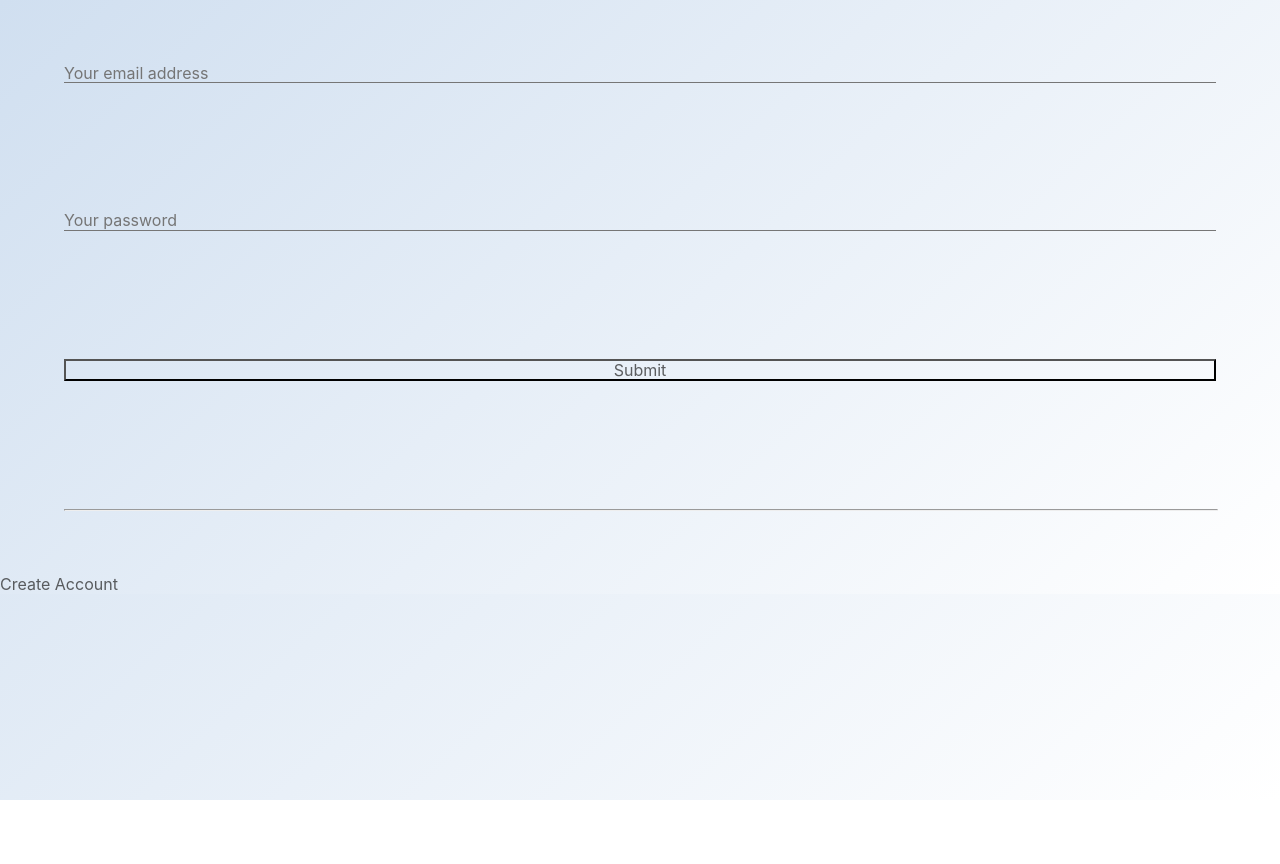
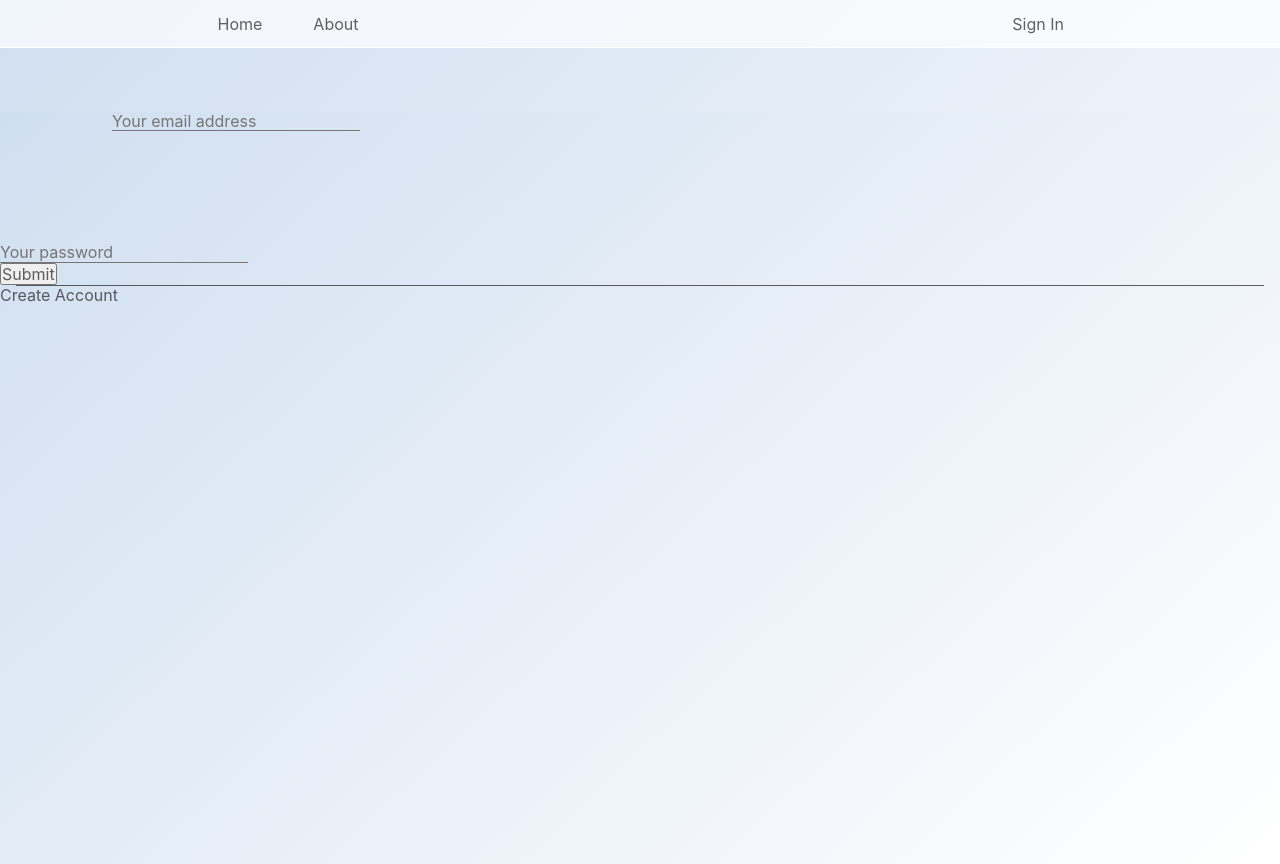
Before and after one commit to Trond-Hauge/DAT191, a Next.js app: page /user/login in a window 1280 px wide. Before the commit the page ends 800 px from the top, so only its background shows below. Built offline with nearby package versions, Linux system fonts and the light colour scheme.

Commit message:
UI tweaks and additions

```diff
--- a/components/header.tsx
+++ b/components/header.tsx
@@ -71,7 +71,10 @@ function SignIn(isCookie) {
         <a className="dropdown-button" onClick={() => setOpen(!open)}>Account</a>
         {open &&
           <div className="dropdown-content">
-            <p>Akka bakka!</p>
+            <a>Account Settings</a>
+            <a>Your Publications</a>
+            <a>Meetings</a>
+            <hr/>
             <a onClick={logout}>Log out</a>
           </div>
         }
@@ -97,10 +100,10 @@ function SignIn(isCookie) {
               placeholder="Your password"
               ref={passRef}
             />
-            <button className="submit-button" onClick={handleForm}>
+            <a onClick={handleForm} type="button">
               Submit
-            </button>
-            <hr />
+            </a>
+            <hr/>
             <Link href="/register">
               <a>Create Account</a>
             </Link>
--- a/pages/user/login.tsx
+++ b/pages/user/login.tsx
@@ -2,8 +2,10 @@
 
 import Link from "next/link";
 import { useRef, useState } from "react";
+import Header from "../../components/header";
 
-export default function Login() {
+
+export default function Login({isCookie}) {
   const emailRef = useRef<HTMLInputElement>(null);
   const passRef = useRef<HTMLInputElement>(null);
   const [message, setMessage] = useState<any>(null);
@@ -26,9 +28,10 @@ export default function Login() {
   }
 
   return (
-    <div className="container">
-      <div className="sign-in-form">
-        <div>
+    <>
+      {Header(isCookie)}
+      <main>
+        <div className="main-content">
           <input
             type="email"
             name="email"
@@ -51,7 +54,14 @@ export default function Login() {
         <Link href="/register">
           <a>Create Account</a>
         </Link>
-      </div>
-    </div>
+      </main>
+    </>
   );
 }
+
+export async function getServerSideProps(appContext) {
+  const cookie = appContext.req?.headers.cookie;
+
+  const isCookie = cookie ? true : false;
+  return { props: { isCookie } };
+}
--- a/styles/globals.css
+++ b/styles/globals.css
@@ -1,7 +1,10 @@
 :root {
   --dark: rgba(30, 30, 30, 0.7);
+  --dark-select: rgba(50, 50, 50, 0.7);
   --light: rgba(255, 255, 255, 0.9);
+  --light-select: rgba(230, 230, 230, 0.9);
   --glass: rgba(255, 255, 255, 0.5);
+  --glass-select: rgba(230, 230, 230, 0.5);
   --bgGradient: linear-gradient(-43deg, #ffffff, #d0dff0);
   --nav-height: 3rem;
 }
@@ -23,6 +26,14 @@ body, #__next {
   text-decoration: none;
 }
 
+hr {
+  display: block;
+  height: 1px;
+  border: 0;
+  margin: 1rem 0;
+  padding: 0;
+}
+
 a:hover{
   color: white;
 }
@@ -37,6 +48,10 @@ input {
 main {
   margin-top: var(--nav-height);
   min-height: calc(100vh - var(--nav-height));
+}
+
+.main-content {
+  margin: 7rem;
 }
 
 .home-container-flex {
--- a/styles/library.css
+++ b/styles/library.css
@@ -1,7 +1,7 @@
 :root {
   --side-bar-width: 15rem;
   --card-width: 15rem;
-    --card-height: calc(var(--card-width) * 1.5)
+  --card-height: calc(var(--card-width) * 1.5);
 }
 
 /* W3 for more - especially layering, and think about scalability for mobile: https://www.w3schools.com/howto/howto_css_fixed_sidebar.asp */
@@ -13,6 +13,10 @@
   padding: 1rem;
   background-color: var(--glass);
   color: var(--dark);
+}
+
+.side-menu-container input {
+  margin: 1rem 1rem 1rem 1rem;
 }
 
 .card-space {
@@ -32,10 +36,10 @@
   height: var(--card-height);
   background-color: var(--glass);
   padding: 1rem;
-    border-radius: .2rem;
+  border-radius: 0.2rem;
   text-align: center;
 }
 
 .file-card:hover {
-    box-shadow: inset 0 0 2rem 2rem var(--light);
+  box-shadow: inset 0 0 4rem 4rem var(--light);
 }
--- a/styles/navigation.css
+++ b/styles/navigation.css
@@ -16,19 +16,29 @@
   flex-flow: row nowrap;
   justify-content: space-around;
   align-items: center;
+  overflow: hidden;
 }
 
-.navbar button,
-a {
+.navbar a {
+  cursor: pointer;
+  padding: calc(var(--nav-height)/2);
   height: 100%;
+  vertical-align: middle;
 }
 
-.submit-button,
-.sign-in-form input,
+.navbar a:hover {
+  background-color: var(--light-select);
+}
+
+.sign-in-form input {
+  color: var(--dark);
+  margin: 2rem 1rem 0rem 1rem;
+  background: transparent;
+}
+
 hr {
-  background: transparent;
-  margin: 5%;
-  width: 90%;
+  margin: 0 1rem 0 1rem;
+  border-top: 1px solid var(--dark);
 }
 
 .nav-container-left,
@@ -62,16 +72,22 @@ hr {
   display: inline-block;
 }
 
-.dropdown-button {
-  cursor: pointer;
-  border: none;
-  background: none;
+.dropdown-content a {
+  padding: 1rem;
+  height: 2rem;
+  vertical-align: middle;
+}
+
+.dropdown-content a:hover {
+  background-color: var(--glass-select);
 }
 
 .dropdown-content {
   color: var(--dark);
   background-color: var(--glass);
   min-width: 15vw;
+  padding-top: 1rem;
+  padding-bottom: 1rem;
   z-index: 1;
   position: fixed;
   display: block;
@@ -79,15 +95,13 @@ hr {
 }
 
 .dropdown-content a {
-  padding: 2rem 1rem;
-  text-decoration: none;
+  padding: 1rem 2rem 2rem 2rem;
+  align-items: center;
   display: block;
 }
 
-.navbar a:hover,
-.dropdown-button:hover {
-  color: #d0dff0;
-  border-bottom: 1px solid #d0dff0;
+.navbar a:hover {
+  color: var(--dark);
 }
 
 .sign-in-form {
```
Also changed, not shown: pages/about.js (deleted, +0 -11 lines), pages/about.tsx (added, +24 -0 lines). Lines whose indentation alone changed are shown as unchanged.
